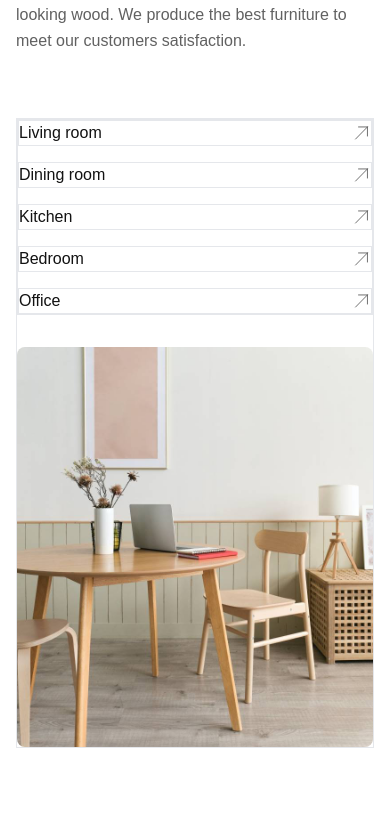
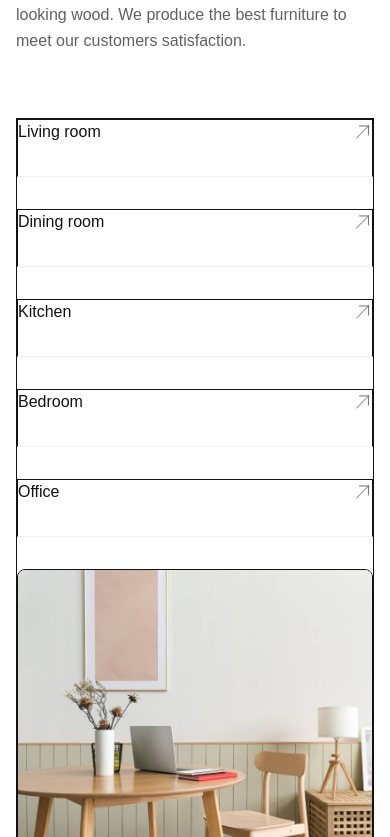
Before and after one commit to Praise7165/woud-react, a React (Vite) app: page / in a window 390 px wide. Shown: the part 1507-2344 px from the top of the page. Built offline with nearby package versions, Linux system fonts and the light colour scheme; a web font is replaced by a local one.

Commit message:
still working on category

```diff
--- a/src/components/Category/Category.tsx
+++ b/src/components/Category/Category.tsx
@@ -21,8 +21,8 @@ export default function Category() {
           </p>
         </div>
         {/* class = section-content */}
-        <div className="section-content border border-gray-200 flex flex-col gap-8 md:flex-row lg:gap-12">
-          <div className="flex border border-gray-200 gap-4 flex-col md:w-1/2">
+        <div className="section-content border flex flex-col gap-8 md:flex-row lg:gap-12">
+          <div className="flex gap-8 flex-col md:w-1/2">
             <Room>
               <span>Living room</span>
             </Room>
@@ -41,7 +41,7 @@ export default function Category() {
           </div>
 
           <div
-            className={`placeholder-img flex items-center h-100 rounded-lg overflow-hidden md:w-1/2 md:h-auto md:rounded-2xl`}
+            className={`placeholder-img border flex items-center h-100 rounded-lg overflow-hidden md:h-fit md:w-1/2 md:rounded-2xl`}
           >
             <img src={defaultImg} />
           </div>
--- a/src/components/Category/Room.tsx
+++ b/src/components/Category/Room.tsx
@@ -5,7 +5,7 @@ import arrow from "../../assets/icons/arrow.svg";
 }
 export default function Room({ children }: { children: React.ReactNode }) {
   return (
-    <div className="flex border border-gray-200 justify-between items-center">
+    <div className="flex border border-b-[#f2f2f2] justify-between items-center pb-8">
       {children}
       <img className="h-5" src={arrow} alt="arrow" />
     </div>
```
Also changed, not shown: style.css (+0 -27 lines).
